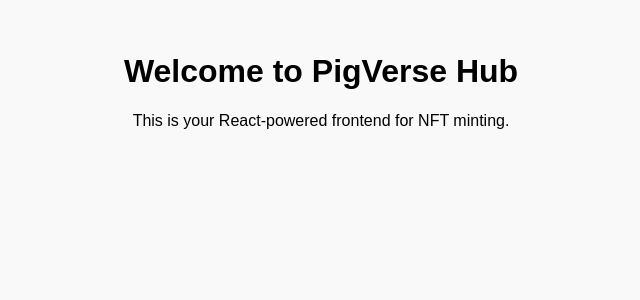
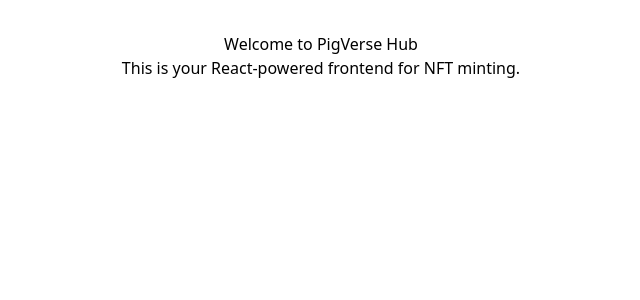
Before and after one commit to PlayPGC/pigverse-hub, a React (Vite) app: page / in a window 1280 px wide. Shown: the top 300 px of the page, without its empty margins (319-959 px from the left). Built offline with nearby package versions, Linux system fonts and the light colour scheme.

Commit message:
Add files via upload

```diff
--- a/src/index.css
+++ b/src/index.css
@@ -1,5 +1,4 @@
-body {
-  margin: 0;
-  font-family: sans-serif;
-  background-color: #f9f9f9;
-}
+
+@tailwind base;
+@tailwind components;
+@tailwind utilities;
```
